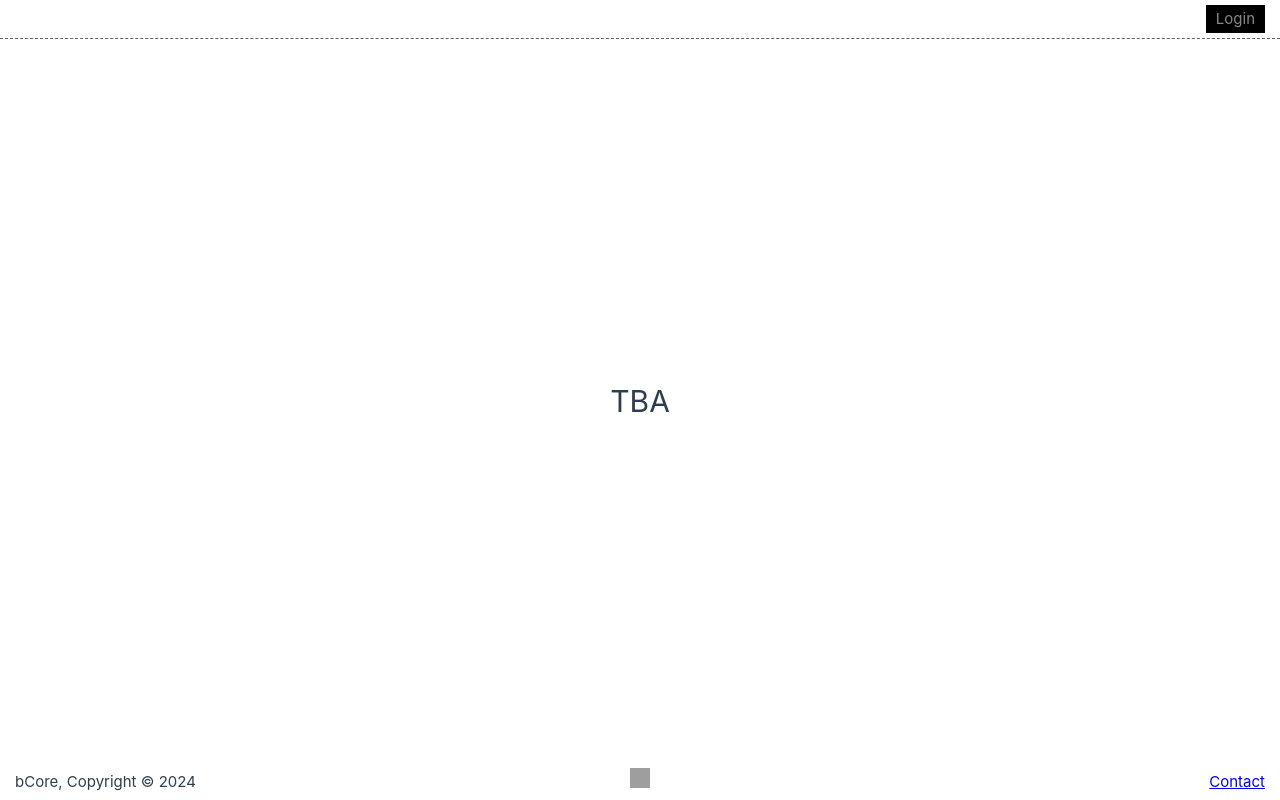
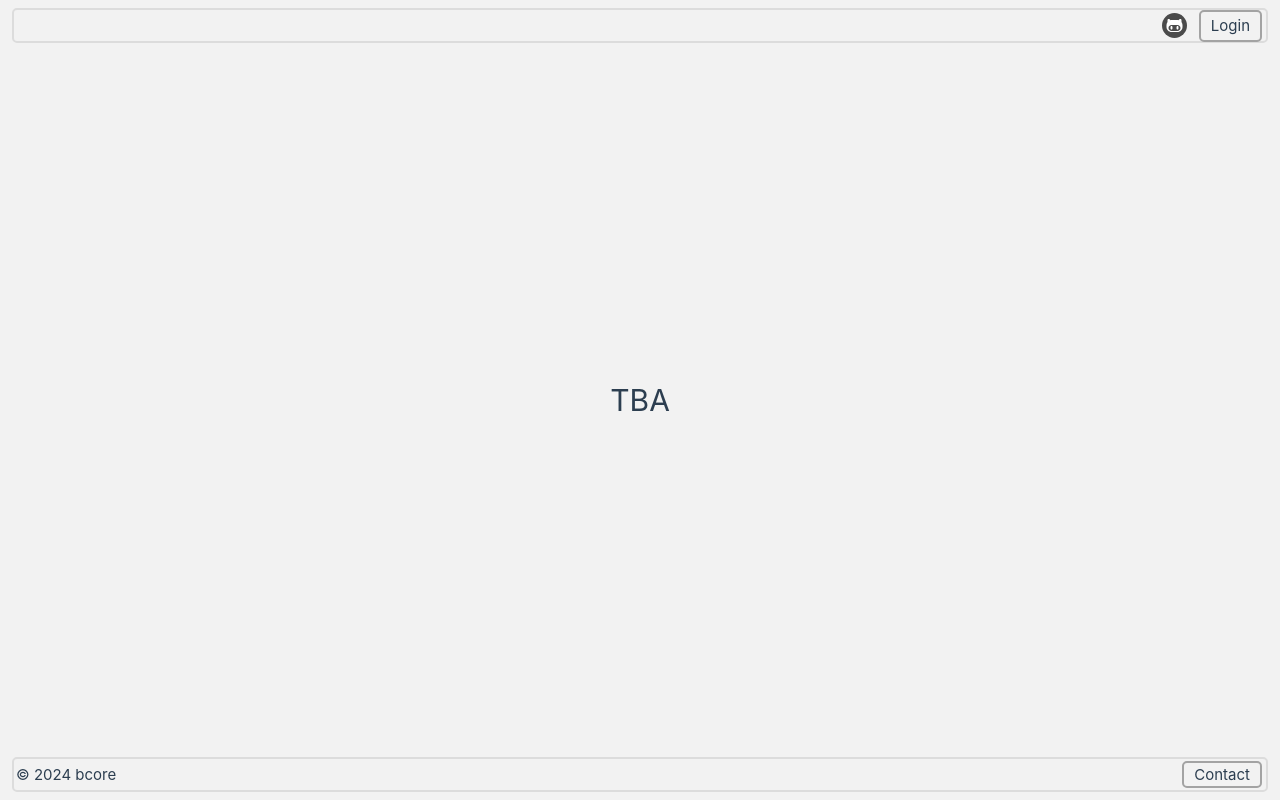
Before and after one commit to bciCare/baG9tZQ--, a Vue app: page / in a window 1280 px wide. Built offline with nearby package versions, Linux system fonts and the light colour scheme; grey boxes are pictures that could not be loaded.

Commit message:
reconstruction

```diff
--- a/src/App.vue
+++ b/src/App.vue
@@ -5,29 +5,35 @@ import { RouterLink, RouterView } from 'vue-router'
 </script>
 
 <template>
-  <nav>
-    <RouterLink to="/login">Login</RouterLink>
+  <nav class="bordered-component">
+    <div id="return">
+      <RouterLink v-if="$route.name !== 'home'" class="routerlink" to="/"
+        >Home</RouterLink
+      >
+    </div>
+    <div id="socialsnlinks">
+      <div id="github">
+        <a href="https://github.com/blazi06/baG9tZQ--">
+          <img
+            height="25"
+            id="svg_github"
+            src="@/assets/images/github.svg"
+            width="25"
+          />
+        </a>
+      </div>
+      <RouterLink class="routerlink" to="/login">Login</RouterLink>
+    </div>
   </nav>
 
   <RouterView />
 
-  <footer>
+  <footer class="bordered-component">
     <div id="copyright">
-      <p>bCore, Copyright &copy; 2024</p>
-    </div>
-    <div id="socials">
-      <div id="github">
-        <a href="https://github.com/blazi06">
-          <img
-            src="https://github.githubassets.com/assets/GitHub-Mark-ea2971cee799.png"
-            height="20px"
-            width="20px"
-          />
-        </a>
-      </div>
+      <p>&copy; 2024 bcore</p>
     </div>
     <div id="contact">
-      <a href="mailto:blaz@bcore.tech">Contact</a>
+      <a class="routerlink" href="mailto:blaz@bcore.tech">Contact</a>
     </div>
   </footer>
 </template>
@@ -36,31 +42,47 @@ import { RouterLink, RouterView } from 'vue-router'
 nav {
   display: flex;
   align-items: center;
-  justify-content: right;
-  padding: 5px 15px;
-  border-bottom: rgb(97, 97, 97) 1px dashed;
+  justify-content: space-between;
+  margin: 8px 12px;
+  padding: 1px 2px;
+  height: 35px;
 }
 
-nav a {
-  color: rgb(136, 136, 136);
+#socialsnlinks {
+  display: flex;
+  gap: 10px;
+}
+
+#socialsnlinks > div {
+  display: flex;
+  align-items: center;
+  justify-content: center;
+}
+
+#socialsnlinks > div > a {
+  height: 25px;
+}
+
+.routerlink {
+  color: var(--color-text);
   text-decoration: none;
   padding: 2px 10px 2px 10px;
-  background: black;
 }
 
 footer {
   display: flex;
   justify-content: space-between;
   align-items: center;
-  padding: 5px 15px;
+  height: 35px;
+  margin: 8px 12px;
+  padding: 1px 2px;
 }
 
-#copyright {
+footer > div {
   width: 30%;
 }
 
 #contact {
   text-align: right;
-  width: 30%;
 }
 </style>
--- a/src/assets/styles/base.css
+++ b/src/assets/styles/base.css
@@ -23,6 +23,9 @@
   --vt-c-text-light-2: rgba(60, 60, 60, 0.66);
   --vt-c-text-dark-1: var(--vt-c-white);
   --vt-c-text-dark-2: rgba(235, 235, 235, 0.64);
+
+  --vt-c-border-light: var(--vt-c-black-soft);
+  --vt-c-border-dark: var(--vt-c-white-soft);
 }
 
 /* semantic color variables for this project */
@@ -65,7 +68,7 @@
 body {
   min-height: 100dvh;
   color: var(--color-text);
-  background: var(--color-background);
+  background: var(--color-background-mute);
   transition:
     color 0.5s,
     background-color 0.5s;
--- a/src/assets/styles/main.css
+++ b/src/assets/styles/main.css
@@ -13,3 +13,22 @@ main {
   align-items: center;
   flex-grow: 1;
 }
+
+.routerlink {
+  color: var(--color-text);
+  text-decoration: none;
+  padding: 2px 10px;
+  border: rgb(163, 163, 163) 2px solid;
+  border-radius: 5px;
+  margin: 1px 2px;
+}
+
+.bordered-component {
+  border: var(--color-border) 2px solid;
+  border-radius: 5px;
+  transition: all 0.3s ease-out;
+}
+
+.bordered-component:hover {
+  border: white 1px dashed;
+}
```
Also changed, not shown: src/assets/images/github.svg (added).
